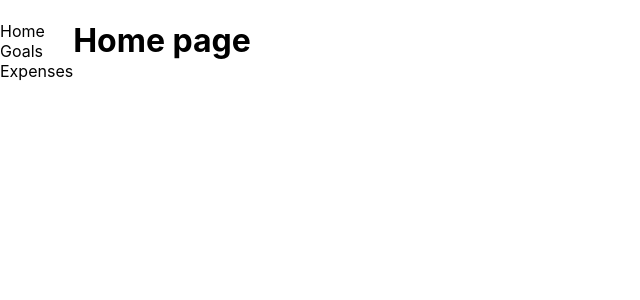
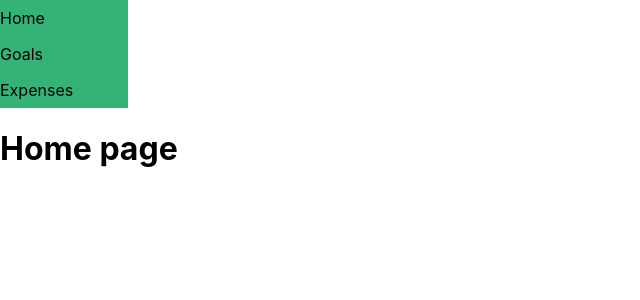
Before and after one commit to vincetrain/budgie, a React (Create React App) app: page / in a window 1280 px wide. Shown: the top 300 px of the page, without its empty margins (0-640 px from the left). Built offline with nearby package versions, Linux system fonts and the light colour scheme.

Commit message:
Added navbar

```diff
--- a/src/Components/Navbar.scss
+++ b/src/Components/Navbar.scss
@@ -1,13 +1,15 @@
 nav {
-	float: left;
+	margin: 0;
+	height: 100%;
+	width: 10%;
+	background-color: #35B276;
 	li {
 		list-style-type: none;
-		width: 10%;
 		a {
 			text-decoration: none;
 			display: block;
 			color: black;
-
+			padding: 1vh 0;
 		}
 	}
 }
--- a/src/index.css
+++ b/src/index.css
@@ -1,3 +1,7 @@
+html {
+  height: 100%;
+}
+
 body {
   margin: 0;
   font-family: -apple-system, BlinkMacSystemFont, 'Segoe UI', 'Roboto', 'Oxygen',
```
